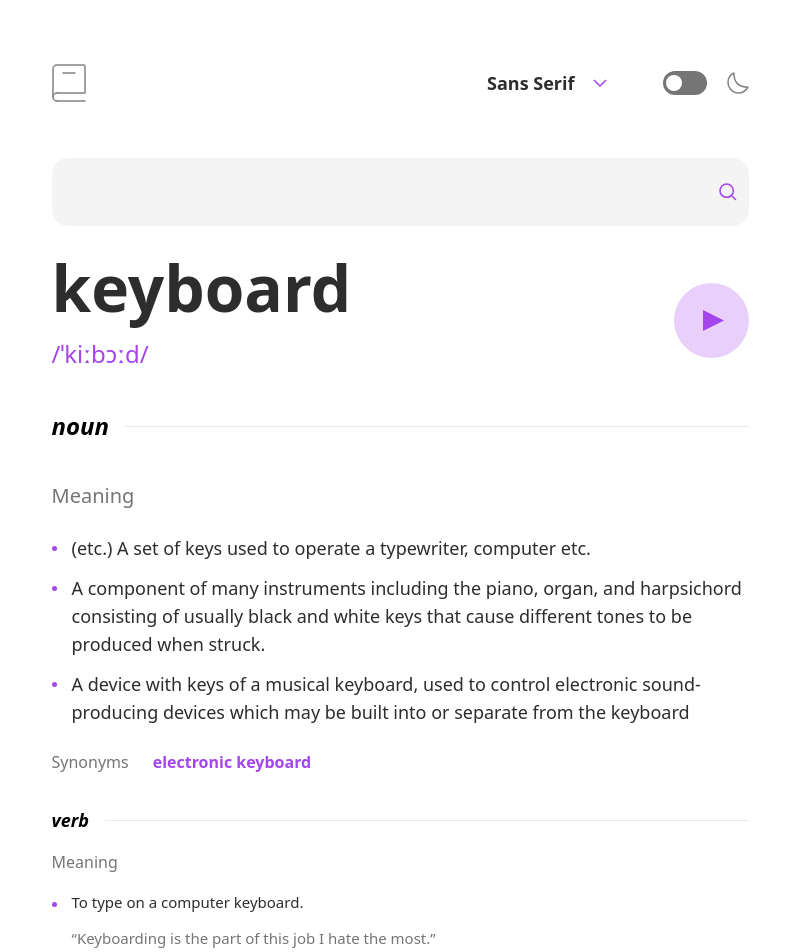
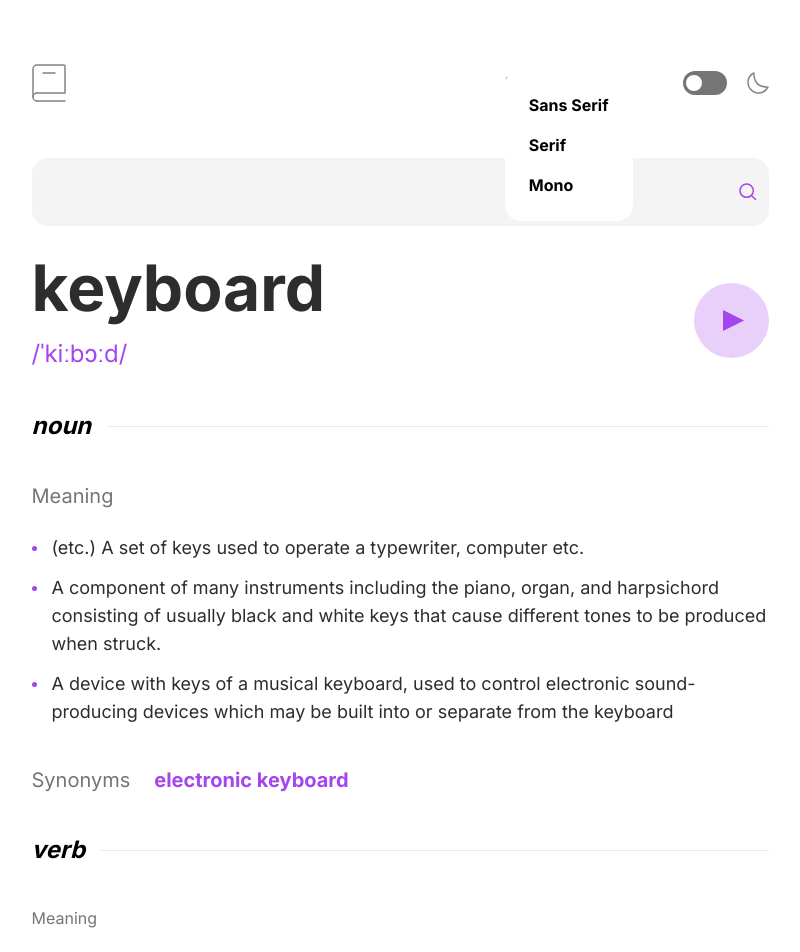
Before and after one commit to David-Henery4/Dictionary-App, a React (Vite) app: page / in a window 1280 px wide. Shown: the top 952 px of the page, without its empty margins (240-1040 px from the left). Built offline with nearby package versions, Linux system fonts and the light colour scheme.

Commit message:
added-dropdown

```diff
--- a/src/App.jsx
+++ b/src/App.jsx
@@ -1,28 +1,12 @@
 import { useState } from "react";
 import {SearchAndSettings, TitleAndSound, DescriptionAndType} from "./sections"
-
+import useGlobal from "./context/useGlobal";
 
 function App() {
-  const [fontList,setFontList] = useState([
-    {
-      id: 1,
-      fontName: "",
-      fontValue: ""
-    },
-    {
-      id: 2,
-      fontName: "",
-      fontValue: ""
-    },
-    {
-      id: 3,
-      fontName: "",
-      fontValue: ""
-    },
-  ])
+  const { currFont } = useGlobal();
   //
   return (
-    <main className="grid w-full min-h-[100svh] grid-cols-mob content-start pt-6 pb-20 max-w-[777px] mx-auto smTab:grid-cols-tab tab:pt-16 tab:pb-28">
+    <main className={`grid w-full min-h-[100svh] grid-cols-mob content-start pt-6 pb-20 max-w-[817px] mx-auto smTab:grid-cols-tab tab:pt-16 tab:pb-28 ${currFont}`}>
       <SearchAndSettings />
       <TitleAndSound/>
       <DescriptionAndType/>
--- a/src/components/description-and-type/SecondaryType.jsx
+++ b/src/components/description-and-type/SecondaryType.jsx
@@ -2,14 +2,14 @@ import verbMeaning from "../../testing-data/verbMeaning";
 
 const SecondaryType = () => {
   return (
-    <div className="w-full mt-8">
-      <div className="w-full flex justify-center items-center gap-4 mb-4">
-        <h2 className="text-lg font-bold italic">verb</h2>
+    <div className="w-full mt-8 tab:mt-10">
+      <div className="w-full flex justify-center items-center gap-4 mb-4 tab:mb-10">
+        <h2 className="text-lg font-bold italic tab:text-2xl">verb</h2>
         <div className="w-full h-[1px] bg-veryLightGray"></div>
       </div>
       {/**/}
       <div>
-        <h3 className="mb-4 text-base text-lightGray font-normal">Meaning</h3>
+        <h3 className="mb-4 text-base text-lightGray font-normal tab:mb-6">Meaning</h3>
         <ol className="flex flex-col justify-start items-start gap-3">
           {verbMeaning.map((mean) => {
             return (
@@ -17,10 +17,10 @@ const SecondaryType = () => {
                 className="list-inside relative before:w-[5px] before:h-[5px] before:absolute before:bg-purple before:rounded-full before:top-3 before:left-0 pl-5 inline-flex flex-col justify-start items-start gap-3"
                 key={mean?.id}
               >
-                <p className="text-[15px] font-normal leading-[24px] text-darkGray">
+                <p className="text-[15px] font-normal leading-[24px] text-darkGray tab:text-lg">
                   {mean?.meaning}
                 </p>
-                <p className="text-lightGray text-[15px] font-normal leading-[24px]">
+                <p className="text-lightGray text-[15px] font-normal leading-[24px] tab:text-lg">
                   {mean?.example}
                 </p>
               </li>
--- a/src/components/description-and-type/Source.jsx
+++ b/src/components/description-and-type/Source.jsx
@@ -2,7 +2,7 @@
 
 const Source = () => {
   return (
-    <div className="w-full border-t border-veryLightGray mt-8 pt-6">
+    <div className="w-full border-t border-veryLightGray mt-8 pt-6 tab:mt-10 tab:pt-5">
       <h4 className="text-sm font-normal text-lightGray">Source</h4>
       <a href="#" className="break-words text-sm font-normal text-darkGray">
         https://en.wiktionary.org/wiki/keyboard
--- a/src/components/description-and-type/Synonyms.jsx
+++ b/src/components/description-and-type/Synonyms.jsx
@@ -2,9 +2,9 @@
 
 const Synonyms = () => {
   return (
-    <div className="w-full flex justify-start items-center gap-6 mt-6">
-      <h3 className="text-base font-normal text-lightGray">Synonyms</h3>
-      <p className="text-base text-purple font-bold">electronic keyboard</p>
+    <div className="w-full flex justify-start items-center gap-6 mt-6 tab:mt-10">
+      <h3 className="text-base font-normal text-lightGray tab:text-xl">Synonyms</h3>
+      <p className="text-base text-purple font-bold tab:text-xl">electronic keyboard</p>
     </div>
   );
 }
--- a/src/components/search-and-settings/FontSelect.jsx
+++ b/src/components/search-and-settings/FontSelect.jsx
@@ -1,11 +1,25 @@
 import{ArrowDownIcon} from "../../assets/images";
+import useGlobal from "../../context/useGlobal";
 
 const FontSelect = () => {
+  const { fontList } = useGlobal();
+  //
   return (
-    <div className="flex justify-center items-center gap-4 tab:gap-[18px]">
-      {/* Might change to input */}
+    <div className="relative flex justify-center items-center gap-4 tab:gap-[18px] hover:cursor-pointer">
       <p className="text-sm font-bold text-darkGray tab:text-lg">Sans Serif</p>
       <ArrowDownIcon />
+      {/* Dropdown */}
+      <div className="absolute z-10 top-0 left-0 min-w-max p-6 bg-white rounded-2xl">
+        <ul className="flex flex-col justify-start items-start gap-4">
+          {fontList.map((font) => {
+            return (
+              <li key={font.id} className="text-base font-bold">
+                {font?.fontName}
+              </li>
+            );
+          })}
+        </ul>
+      </div>
     </div>
   );
 }
--- /dev/null
+++ b/src/context/Context.jsx
@@ -0,0 +1,47 @@
+import { useState, createContext } from "react";
+
+const AppContext = createContext();
+
+const AppProvider = ({children}) => {
+  const [currFont,setFont] = useState("font-inter");
+  const [fontList, setFontList] = useState([
+    {
+      id: 1,
+      fontName: "Sans Serif",
+      fontValue: "font-inter",
+    },
+    {
+      id: 2,
+      fontName: "Serif",
+      fontValue: "lora",
+    },
+    {
+      id: 3,
+      fontName: "Mono",
+      fontValue: "inconsolata",
+    },
+  ]);
+  const [isFontSelectOpen, setIsFontSelectOpen] = useState(false);
+  //
+  return (
+    <AppContext.Provider
+      value={{
+        isFontSelectOpen,
+        setIsFontSelectOpen,
+        //
+        fontList,
+        setFontList,
+        //
+        currFont,
+        setFont,
+      }}
+    >
+      {children}
+    </AppContext.Provider>
+  );
+}
+
+export {
+  AppContext,
+  AppProvider
+}
--- /dev/null
+++ b/src/context/useGlobal.jsx
@@ -0,0 +1,10 @@
+import { useContext } from "react"
+import { AppContext } from "./Context"
+
+const useGlobal = () => {
+  return (
+    useContext(AppContext)
+  )
+}
+
+export default useGlobal
--- a/src/main.jsx
+++ b/src/main.jsx
@@ -2,9 +2,13 @@ import React from 'react'
 import ReactDOM from 'react-dom/client'
 import App from './App.jsx'
 import"./styles/index.scss"
+import { AppProvider } from './context/Context.jsx'
+
 
 ReactDOM.createRoot(document.getElementById('root')).render(
   <React.StrictMode>
-    <App />
+    <AppProvider>
+      <App />
+    </AppProvider>
   </React.StrictMode>,
 )
--- a/src/sections/SearchAndSettings.jsx
+++ b/src/sections/SearchAndSettings.jsx
@@ -2,8 +2,11 @@ import {
   Logo,
 } from "../assets/images";
 import {FontSelect, ThemeSelect, SearchInput} from "../components"
+import useGolbal from "../context/useGlobal";
 
 const SearchAndSettings = () => {
+  const {} = useGolbal()
+  //
   return (
     <section className="w-full col-start-2 col-end-12 mb-6 tab:mb-11">
       <div className="flex justify-between items-center mb-6 tab:mb-14">
```
